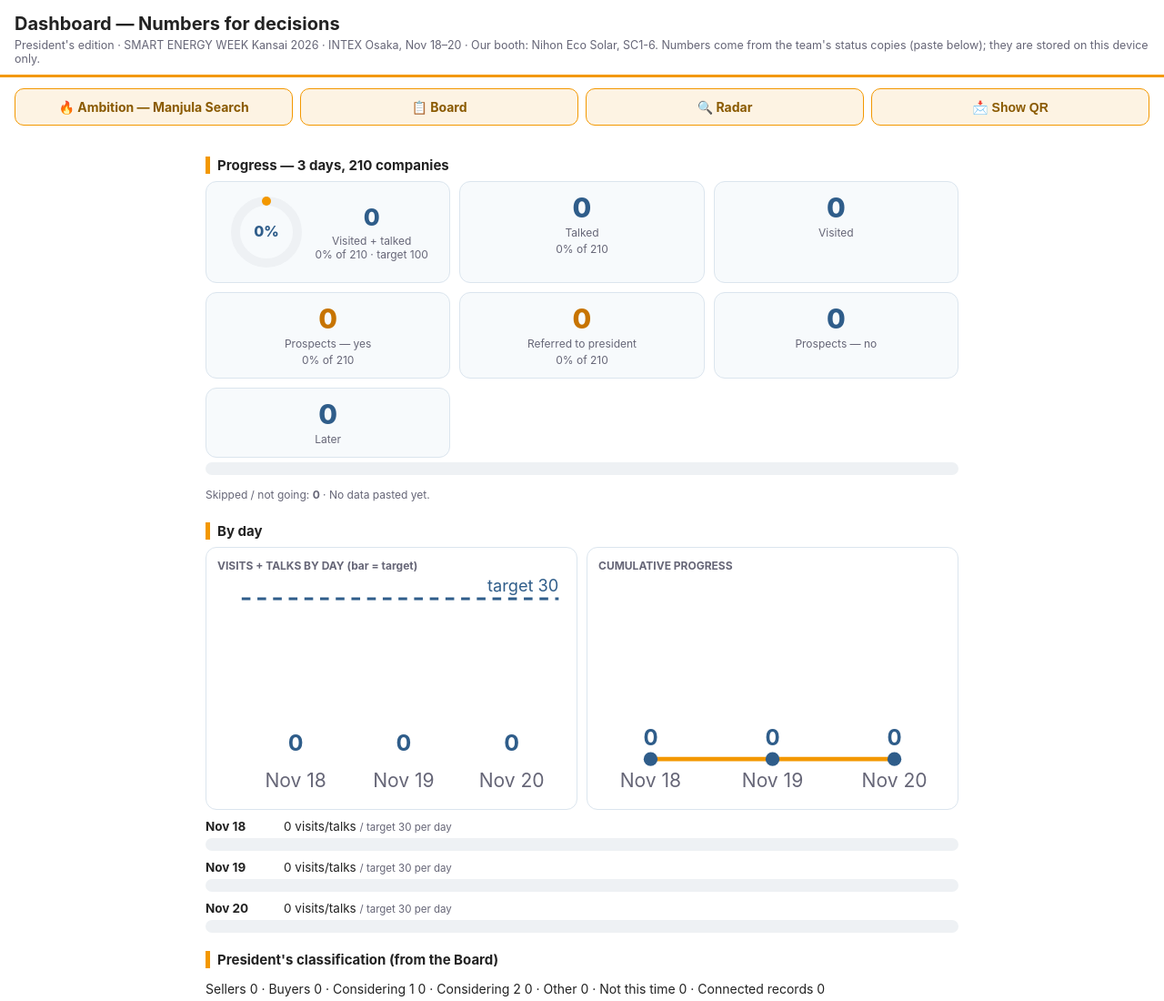
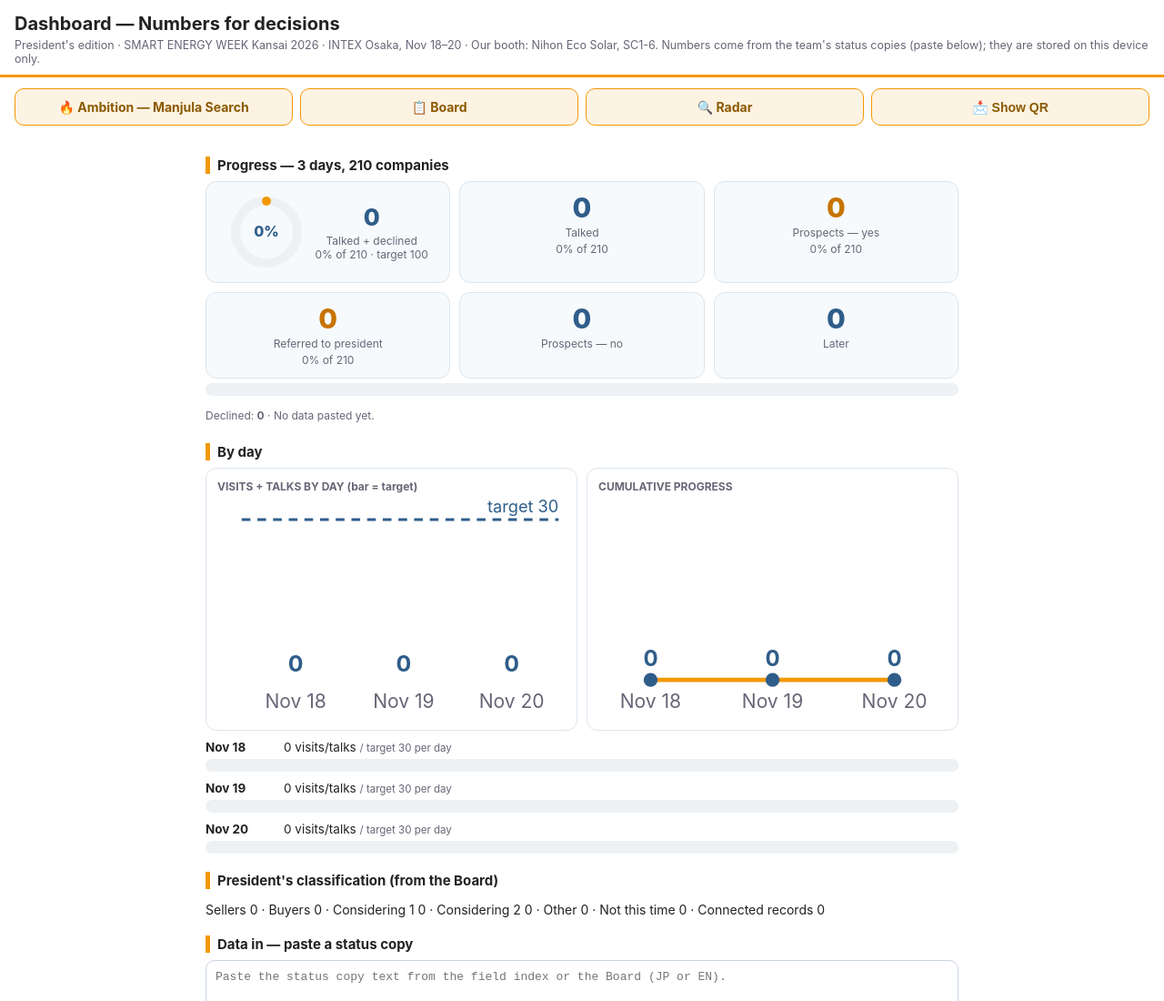
Before and after one commit to t76190-cmyk/t76190-cmyk.github.io, a plain HTML site: page memo-m9k2x4/index.html in a window 1280 px wide. Shown: the top 1100 px of the page at 91% size. Drawn offline with Linux system fonts and the light colour scheme.

Commit message:
社長用：Visited KPI削除、消化＝話せた＋断られたに変更

```diff
--- a/memo-m9k2x4/index.html
+++ b/memo-m9k2x4/index.html
@@ -50,16 +50,15 @@ footer{padding:14px 16px;color:var(--mut);font-size:11.5px;border-top:1px solid
 <main>
 <h2>Progress — 3 days, 210 companies</h2>
 <div class="kpis">
-<div class="kpi hot"><div class="donutWrap"><svg width="86" height="86" viewBox="0 0 86 86"><circle cx="43" cy="43" r="34" fill="none" stroke="#eef1f4" stroke-width="10"/><circle id="donutArc" cx="43" cy="43" r="34" fill="none" stroke="#f39800" stroke-width="10" stroke-linecap="round" stroke-dasharray="0 213.6" transform="rotate(-90 43 43)"/><text id="donutPct" x="43" y="48" text-anchor="middle" font-size="16" font-weight="800" fill="#2f5d8a">0%</text></svg><div><div class="big" id="kDone">0</div><div class="l">Visited + talked<br><span id="kDonePct"></span></div></div></div></div>
+<div class="kpi hot"><div class="donutWrap"><svg width="86" height="86" viewBox="0 0 86 86"><circle cx="43" cy="43" r="34" fill="none" stroke="#eef1f4" stroke-width="10"/><circle id="donutArc" cx="43" cy="43" r="34" fill="none" stroke="#f39800" stroke-width="10" stroke-linecap="round" stroke-dasharray="0 213.6" transform="rotate(-90 43 43)"/><text id="donutPct" x="43" y="48" text-anchor="middle" font-size="16" font-weight="800" fill="#2f5d8a">0%</text></svg><div><div class="big" id="kDone">0</div><div class="l">Talked + declined<br><span id="kDonePct"></span></div></div></div></div>
 <div class="kpi"><div class="n" id="kTalk">0</div><div class="l">Talked</div><div class="l" id="kTalkPct"></div></div>
-<div class="kpi"><div class="n" id="kVisit">0</div><div class="l">Visited</div></div>
 <div class="kpi hot"><div class="n" id="kProspect">0</div><div class="l">Prospects — yes</div><div class="l" id="kProspectPct"></div></div>
 <div class="kpi hot"><div class="n" id="kRef">0</div><div class="l">Referred to president</div><div class="l" id="kRefPct"></div></div>
 <div class="kpi"><div class="n" id="kNoProspect">0</div><div class="l">Prospects — no</div></div>
 <div class="kpi"><div class="n" id="kLater">0</div><div class="l">Later</div></div>
 </div>
 <div class="bar"><i id="doneBar" style="width:0%"></i></div>
-<p class="note">Skipped / not going: <b id="kSkip">0</b> · <span id="upd"></span></p>
+<p class="note">Declined: <b id="kSkip">0</b> · <span id="upd"></span></p>
 <h2>By day</h2>
 <div class="charts">
 <div class="chartbox"><div class="ct">VISITS + TALKS BY DAY (bar = target)</div><div id="dayChart"></div></div>
@@ -141,7 +140,7 @@ function nums(){
     if (r.pres) n.pres[r.pres] = (n.pres[r.pres] || 0) + 1;
     if (r.conn) n.conn++;
   });
-  n.done = n.v + n.t;
+  n.done = n.t + n.s;
   return n;
 }
 function render(){
@@ -154,7 +153,6 @@ function render(){
   document.getElementById('kRef').textContent = n.ref || 0;
   document.getElementById('kRefPct').textContent = Math.round((n.ref || 0) / 210 * 1000) / 10 + '% of 210';
   document.getElementById('kProspectPct').textContent = Math.round(n.oa / 210 * 1000) / 10 + '% of 210';
-  document.getElementById('kVisit').textContent = n.v;
   document.getElementById('kProspect').textContent = n.oa;
   document.getElementById('kNoProspect').textContent = n.on;
   document.getElementById('kLater').textContent = n.l;
```
